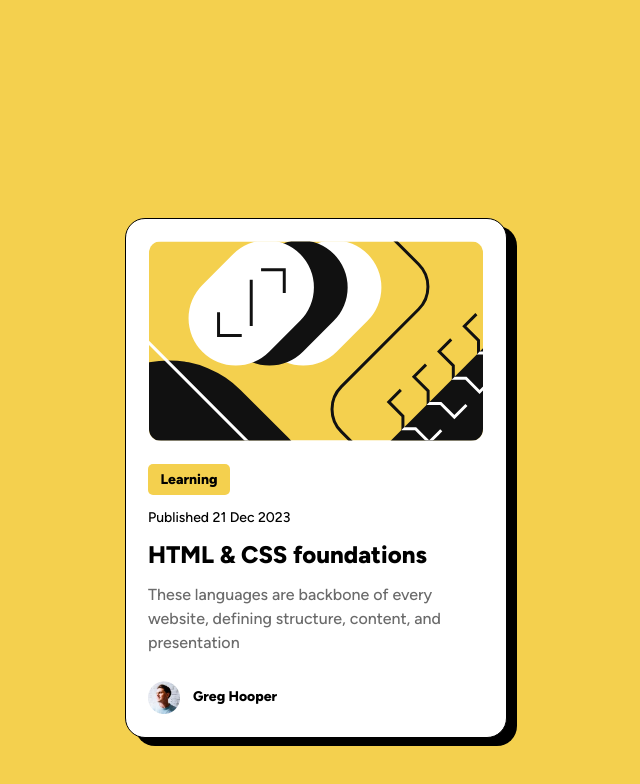
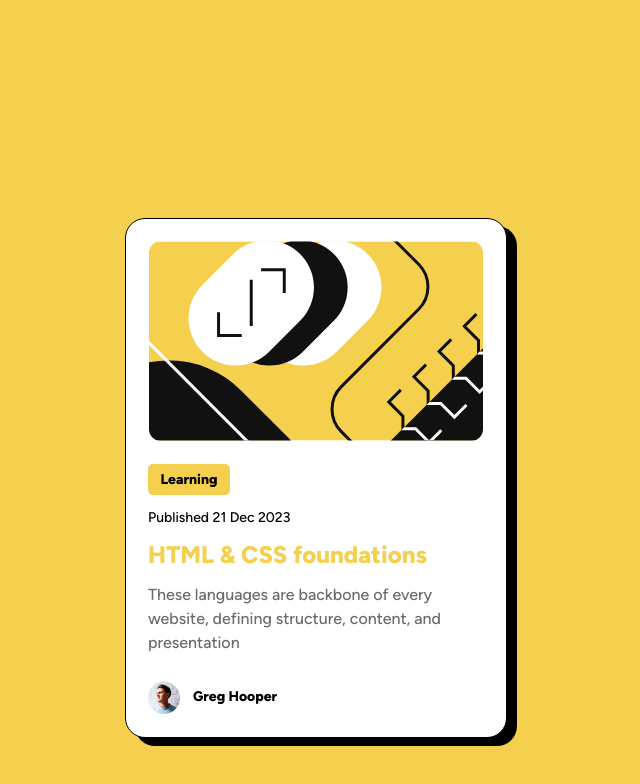
Before and after one commit to PuroMa1e/Frontend-Mentor-1st-exercise, a plain HTML site: page xByPuro.html in a window 1280 px wide. In both pictures the pointer is over the element "HTML & CSS foundations". Shown: the whole page, without its empty margins (324-964 px from the left). Drawn offline with Linux system fonts and the light colour scheme.

Commit message:
Frontend-Mentor-1st-exercise-fix

```diff
--- a/xByPuro2.css
+++ b/xByPuro2.css
@@ -80,6 +80,7 @@ p{
 
     font-size: 24px;
     margin-top: 2px;
+    cursor: pointer;
 }
 
 .p4{
@@ -103,3 +104,9 @@ p{
     margin-left: 45px;
     font-size: 14px;
 }
+
+.p3:hover{
+
+    color: hsl(47, 88%, 63%);
+    transition: 0.1s;
+}
```
Also changed, not shown: 1 other file.
